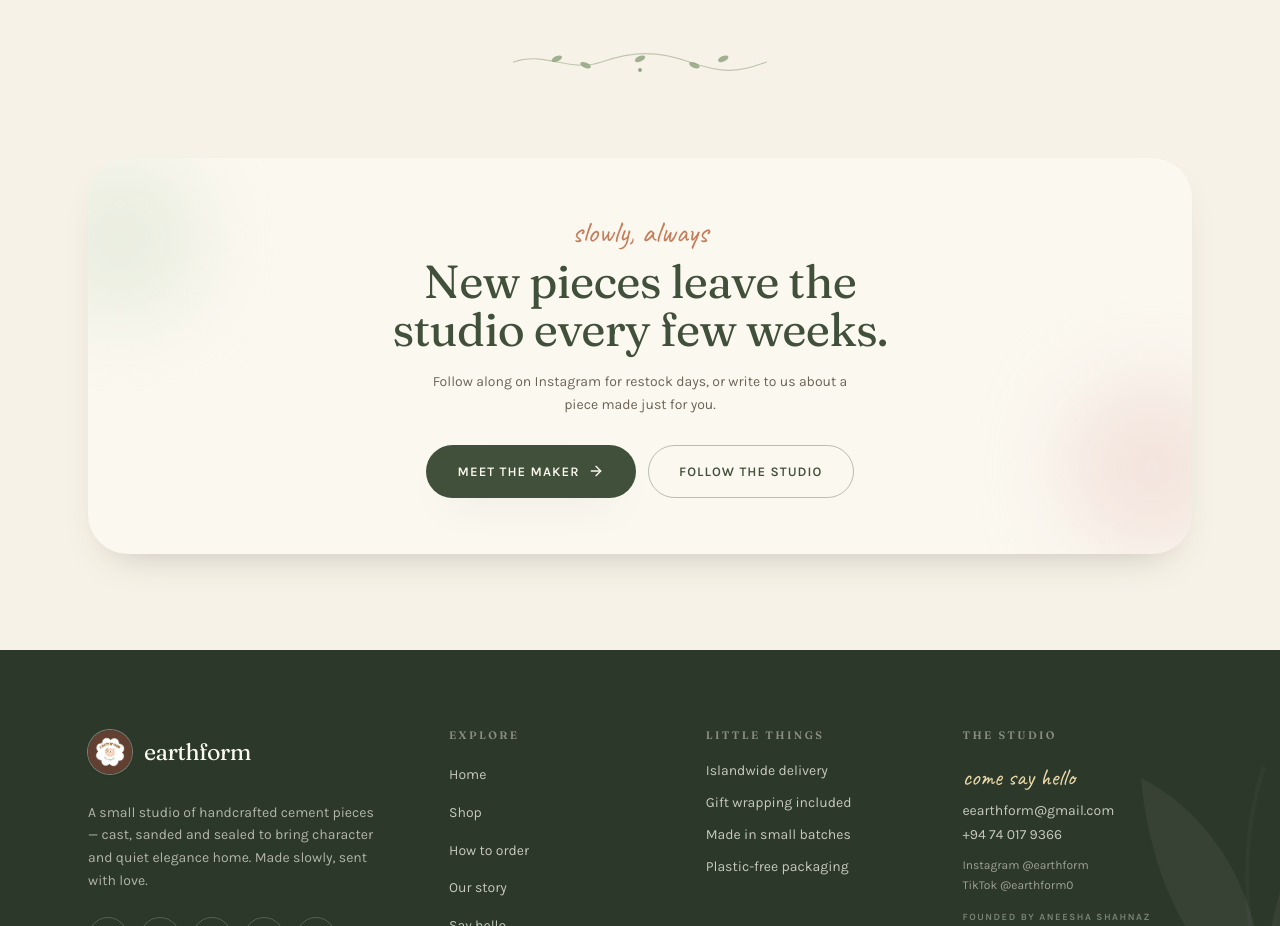
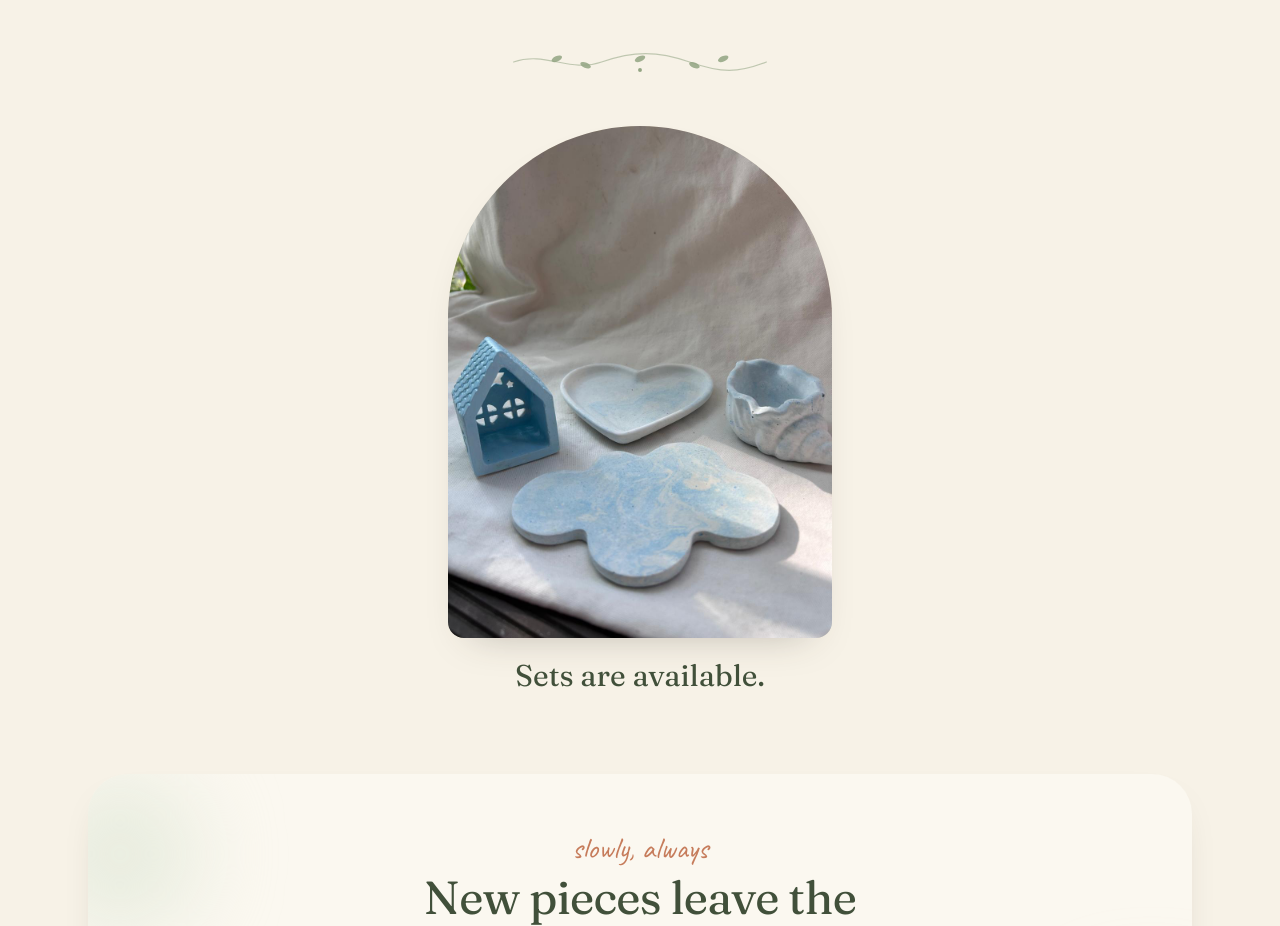
Before and after one commit to Ashfaq-network/earthform, a React (Vite) app: page /shop in a window 1280 px wide. Shown: the part 3940-4866 px from the top of the page. Built offline with nearby package versions, Linux system fonts and the light colour scheme.

Commit message:
Add available sets image to shop

```diff
--- a/src/pages/Shop.jsx
+++ b/src/pages/Shop.jsx
@@ -163,6 +163,23 @@ export default function Shop() {
           </p>
 
           <BotanicalDivider className="mt-14" />
+
+          <Reveal className="mt-12">
+            <div className="mx-auto w-full max-w-sm">
+              <div className="arch-frame aspect-[3/4] w-full shadow-soft">
+                <img
+                  src="/images/sets-available.jpg"
+                  alt="A set of handcrafted earthform cement pieces in assorted colours"
+                  loading="lazy"
+                  decoding="async"
+                  className="h-full w-full object-cover"
+                />
+              </div>
+              <p className="mt-5 text-center font-display text-2xl text-moss sm:text-3xl">
+                Sets are available.
+              </p>
+            </div>
+          </Reveal>
         </div>
       </section>
 
```
Also changed, not shown: public/images/sets-available.jpg (added).
